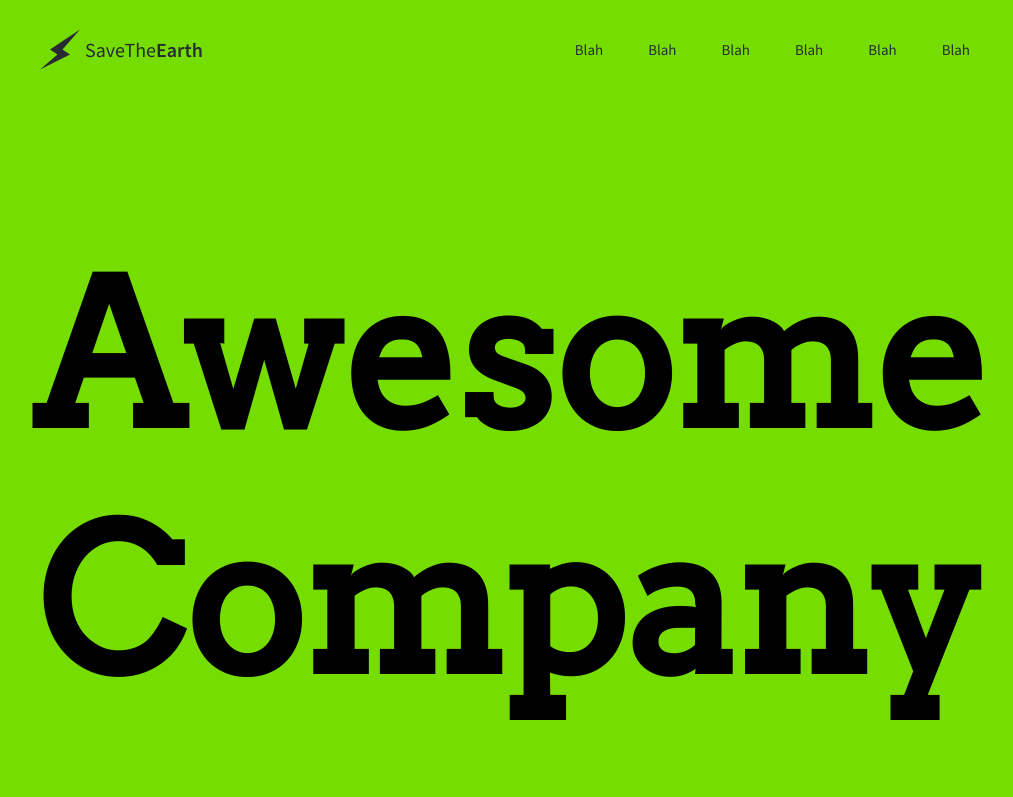
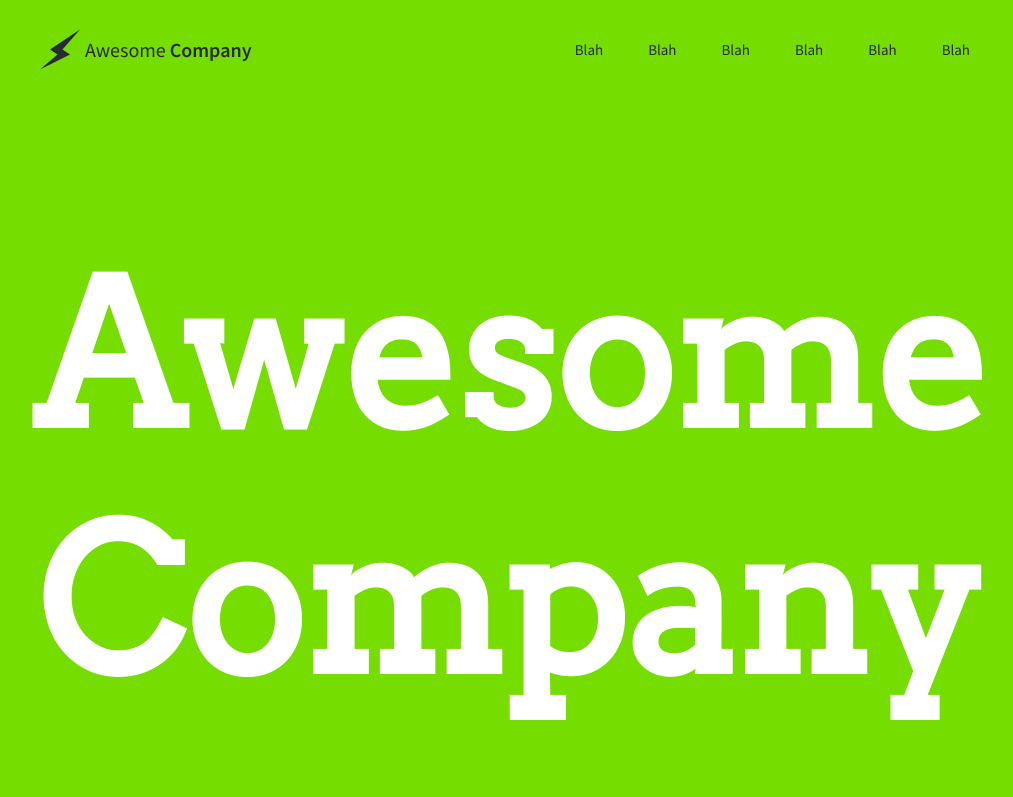
Before and after one commit to WebDevisers/Template2, a plain HTML site: page index.html in a window 1280 px wide. Shown: the top 797 px of the page, without its empty margins (130-1143 px from the left). Drawn offline with Linux system fonts and the light colour scheme.

Commit message:
Update index.html

```diff
--- a/index.html
+++ b/index.html
@@ -17,7 +17,7 @@
 <div id="header-inner">
 <div id="header-inner-logo">
 <div id="header-inner-logo-icon"><span class="iconb" data-icon="&#xe150;"></span></div>
-<div id="header-inner-logo-text">SaveThe<span>Earth</span></div></div>
+<div id="header-inner-logo-text">Awesome<span> Company</span></div></div>
 <div id="header-inner-nav">
 <p data-button="1">Blah</p>
 <p data-button="2">Blah</p>
@@ -30,7 +30,7 @@
 </div>
 <div class="tab" data-section="1" style="background-color:rgb(118, 221, 0);">
 <br><br><br><br><br>
-<center><h1 style="font-family: 'Arvo', serif; font-size: 200px ;">Awesome Company</h1></center>
+<center><h1 style="font-family: 'Arvo', serif; font-size: 200px ;color:white;">Awesome Company</h1></center>
 </div>
 <div class="tab" data-section="2">
 <img src="2.jpg" />
```
